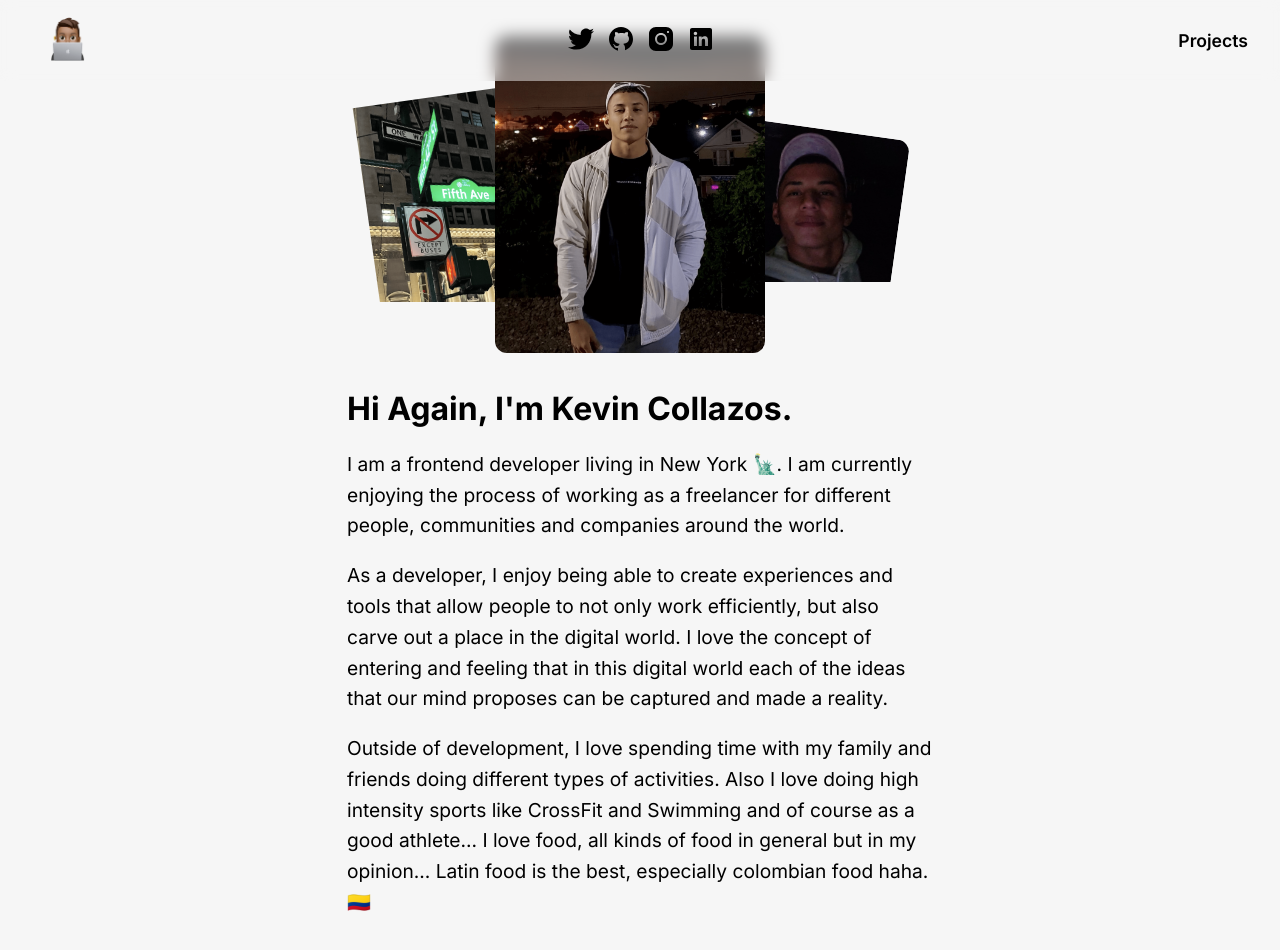
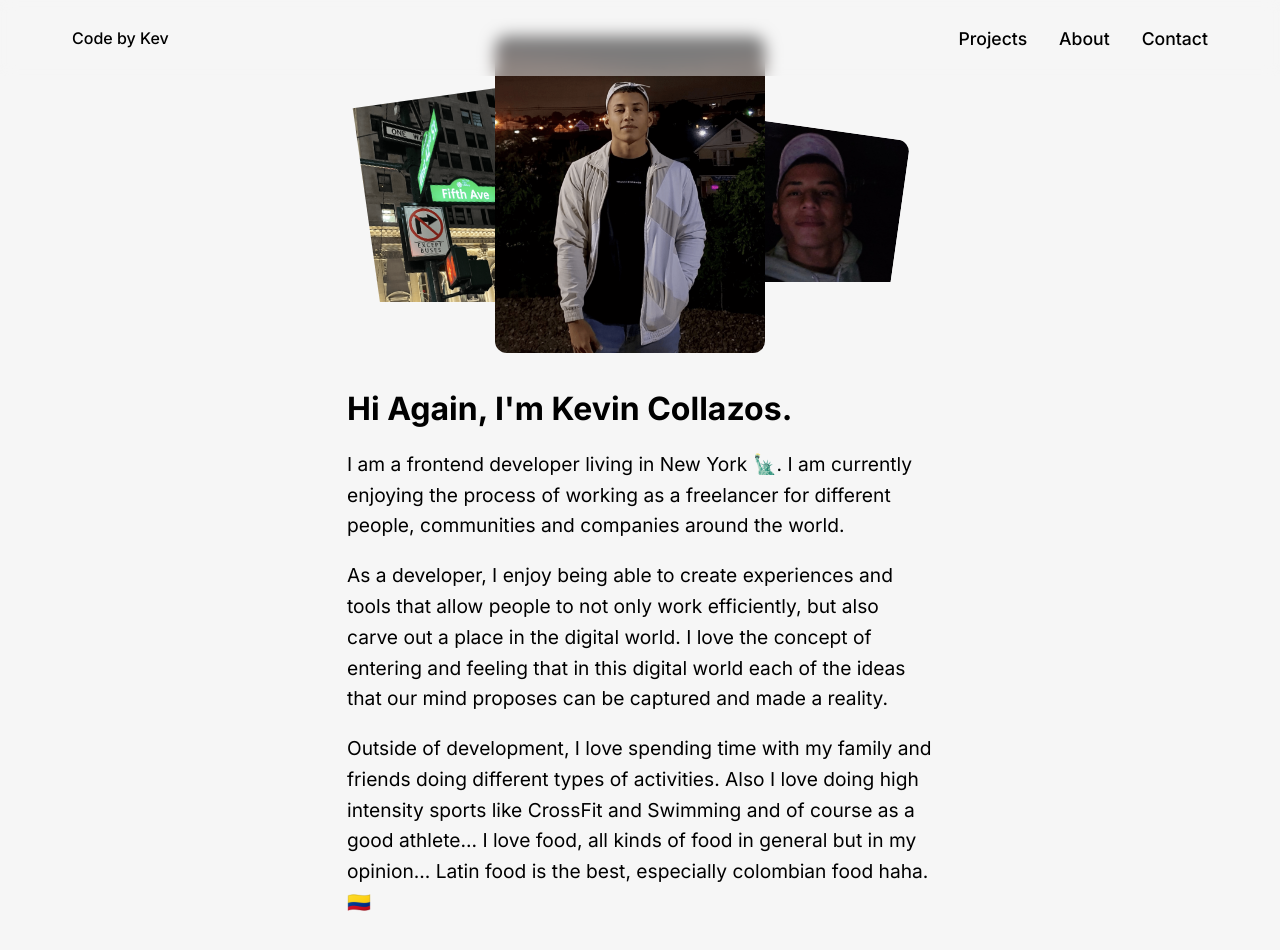
Before and after one commit to xKeCo/portfolio, a Next.js app: page /about in a window 1280 px wide. Shown: the top 950 px of the page. Built offline with nearby package versions, Linux system fonts and the light colour scheme.

Commit message:
Footer added

```diff
--- /dev/null
+++ b/components/Footer/styles/Footer.module.css
@@ -0,0 +1,185 @@
+.footer {
+  height: 72.4vh;
+  background-color: #1c1d20;
+  color: #fff;
+  display: flex;
+  flex-direction: column;
+  align-items: center;
+  justify-content: center;
+  padding: 0 4.5rem;
+  transition: all 200ms ease-out;
+}
+
+.contact__container {
+  width: 100%;
+  max-width: 1500px;
+  transition: all 200ms ease-out;
+}
+
+.contact {
+  display: flex;
+  flex-wrap: wrap;
+  gap: 2rem;
+  margin-top: 3rem;
+  justify-content: space-between;
+  transition: all 200ms ease-out;
+}
+
+.contact__title {
+  font-size: 4.5rem;
+  font-weight: 500;
+  transition: all 200ms ease-out;
+}
+
+.personal {
+  display: flex;
+  gap: 2rem;
+  flex-wrap: wrap;
+  justify-content: center;
+  align-items: center;
+  transition: all 200ms ease-out;
+}
+
+.personal__item {
+  padding: 0.8rem 2rem;
+  border: 1px solid #fff;
+  border-radius: 5px;
+  cursor: pointer;
+  min-width: 225px;
+  text-align: center;
+  transition: all 200ms ease-out;
+}
+
+.personal__item:hover {
+  background-color: #fff;
+  color: #000;
+  transition: all 200ms ease-out;
+}
+
+.social {
+  display: flex;
+  gap: 2rem;
+  align-items: flex-end;
+  justify-content: flex-end;
+  transition: all 200ms ease-out;
+}
+
+.social__item {
+  cursor: pointer;
+  display: inline-block;
+  position: relative;
+  font-size: 1.1rem;
+  padding-bottom: 0.4rem;
+  transition: all 200ms ease-out;
+}
+
+.social__item:after {
+  content: "";
+  position: absolute;
+  width: 100%;
+  transform: scaleX(0);
+  height: 2px;
+  bottom: 0;
+  left: 0;
+  background-color: #fff;
+  transform-origin: bottom right;
+  transition: transform 0.25s ease-out;
+}
+
+.social__item:hover:after {
+  transform: scaleX(1);
+  transform-origin: bottom left;
+}
+
+.hero__intro__button__resume {
+  border: 1px solid #fff;
+  padding: 0.8rem 2rem;
+  color: #fff;
+  text-align: center;
+  border-radius: 5px;
+  font-size: 14px;
+  cursor: pointer;
+  -webkit-transition: all 200ms ease-out;
+  transition: all 0.2s ease-out;
+}
+
+.hero__intro__button__resume:hover {
+  color: #000;
+  transition: all 200ms ease-out;
+  background-color: #fff;
+}
+
+.extraInfo__container {
+  background-color: #1c1d20;
+  width: 100%;
+  display: flex;
+  justify-content: center;
+  align-items: center;
+  padding: 2rem 4.5rem;
+  transition: all 200ms ease-out;
+}
+
+.extraInfo {
+  display: flex;
+  justify-content: space-between;
+  align-items: center;
+  color: #fff;
+  width: 100%;
+  max-width: 1500px;
+  transition: all 200ms ease-out;
+}
+
+.version p {
+  margin: 0.5rem;
+  transition: all 200ms ease-out;
+}
+
+.version__title {
+  font-size: 0.7rem;
+  font-weight: 400;
+  transition: all 200ms ease-out;
+}
+
+.version__number {
+  font-size: 1rem;
+  transition: all 200ms ease-out;
+}
+
+@media screen and (max-width: 912px) {
+  .footer {
+    text-align: center;
+  }
+  .contact {
+    justify-content: center;
+    align-items: center;
+  }
+}
+
+@media screen and (max-width: 700px) {
+  .footer {
+    padding: 0 2rem;
+  }
+
+  .extraInfo {
+    padding: 2rem;
+  }
+}
+
+@media screen and (max-width: 674px) {
+  .personal__item {
+    width: 100%;
+  }
+
+  .contact__title {
+    font-size: 3.5rem;
+  }
+}
+
+@media screen and (max-width: 503px) {
+  .contact__title {
+    font-size: 3rem;
+  }
+}
+
+@media screen and (max-width: 320px) {
+}
--- a/components/Nav/Nav.tsx
+++ b/components/Nav/Nav.tsx
@@ -15,13 +15,13 @@ function Nav() {
   return (
     <header className={s.header}>
       <div className={s.navcontainer}>
-        <Link href="/" passHref>
+        {/* <Link href="/" passHref>
           <div className={s.navcontainer__logo}>
             <Image src={logo} width={35} height={45} alt="Logo" />
           </div>
-        </Link>
+        </Link> */}
         <div className={s.navcontainer__social}>
-          <Link href="https://twitter.com/kcollazos_">
+          {/* <Link href="https://twitter.com/kcollazos_">
             <a className={s.navcontainer__social__links} target="_blank">
               <Image src={twitter} width={30} height={30} alt="Twitter" />
             </a>
@@ -40,11 +40,26 @@ function Nav() {
             <a className={s.navcontainer__social__links} target="_blank">
               <Image src={linkedin} width={30} height={30} alt="Instagram" />
             </a>
+          </Link> */}
+          <Link href="/">
+            <p>Code by Kev</p>
           </Link>
         </div>
         <div className={s.navcontainer__projects__link}>
           <Link href="/#projects" passHref>
-            <p>Projects</p>
+            <div className={s.nav__item}>
+              <p>Projects</p>
+            </div>
+          </Link>
+          <Link href="/about" passHref>
+            <div className={s.nav__item}>
+              <p>About</p>
+            </div>
+          </Link>
+          <Link href="/" passHref>
+            <div className={s.nav__item}>
+              <p>Contact</p>
+            </div>
           </Link>
         </div>
       </div>
--- a/components/Nav/styles/Nav.module.css
+++ b/components/Nav/styles/Nav.module.css
@@ -13,7 +13,7 @@
   justify-content: space-between;
   margin: auto;
   max-width: 1500px;
-  padding: 12px 2rem;
+  padding: 12px 4.5rem;
 }
 .navcontainer__logo {
   width: 100%;
@@ -21,6 +21,13 @@
   text-align: center;
   cursor: pointer;
 }
+
+.navcontainer__social p {
+  font-weight: 500;
+  font-size: 1rem;
+  cursor: pointer;
+}
+
 .navcontainer__social__links {
   margin-right: 10px;
   border-bottom: 1px solid transparent;
@@ -36,19 +43,45 @@
 
 .navcontainer__projects__link {
   color: #000;
+  display: flex;
+  flex-direction: row;
+  gap: 2rem;
   font-size: 1.1rem;
   font-weight: 600;
   margin: 0;
   transition: all 0.3s ease;
 }
 
-.navcontainer__projects__link p {
-  border-bottom: 1px solid transparent;
-  transition: all 0.3s ease;
+.nav__item p {
+  font-weight: 500;
+  margin: 0;
+  padding: 0.4rem 0;
+  transition: all 200ms ease-out;
 }
-.navcontainer__projects__link p:hover {
+
+.nav__item {
   cursor: pointer;
-  border-bottom: 1px solid #000;
+  display: inline-block;
+  position: relative;
+  transition: all 200ms ease-out;
+}
+
+.nav__item p:after {
+  content: "";
+  position: absolute;
+  width: 100%;
+  transform: scaleX(0);
+  height: 2px;
+  bottom: 0;
+  left: 0;
+  background-color: #000;
+  transform-origin: bottom right;
+  transition: transform 0.25s ease-out;
+}
+
+.nav__item p:hover:after {
+  transform: scaleX(1);
+  transform-origin: bottom left;
 }
 
 @media screen and (max-width: 600px) {
--- a/styles/Home.module.css
+++ b/styles/Home.module.css
@@ -253,12 +253,11 @@
     max-width: 80%;
   }
 }
-@media screen and (max-width: 674px) {
+
+@media (max-width: 674px) {
   .projectsSection {
     padding: 0;
   }
-}
-@media (max-width: 674px) {
   .hero__intro__h1 {
     font-size: 3rem;
     letter-spacing: -2px;
--- a/styles/globals.css
+++ b/styles/globals.css
@@ -1,4 +1,5 @@
 @import url("https://fonts.googleapis.com/css2?family=Inter:wght@100;200;300;400;500;600;700;800;900&display=swap");
+@import url("https://fonts.googleapis.com/css2?family=Poppins:wght@100;200;300;400;500;600;700;800;900&display=swap");
 html,
 body {
   padding: 0;
```
Also changed, not shown: components/Footer/Footer.tsx (added, +56 -0 lines), pages/index.tsx (+10 -14 lines).
